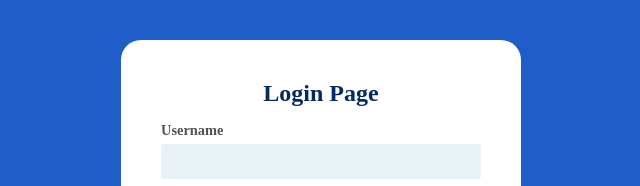
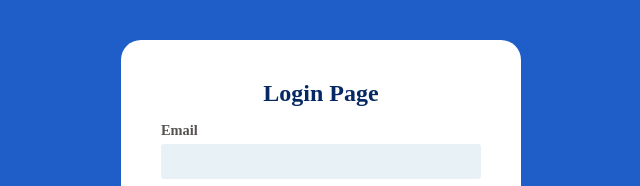
Before and after one commit to Temidayo99/SideHustle_Task3, a plain HTML site: page sign_in.html in a window 1280 px wide. Shown: the top 186 px of the page, 319-959 px from the left. Drawn offline with Linux system fonts and the light colour scheme.

Commit message:
Update sign_in.html

```diff
--- a/sign_in.html
+++ b/sign_in.html
@@ -13,8 +13,8 @@
         <div class="form">
             <h2>Login Page</h2>
 
-            <label for="uname">Username</label>
-            <input type="text" name="uname" required>
+            <label for="email">Email</label>
+            <input type="text" name="email" required>
 
             <label for="password">Password</label>
             <input type="password" name="password" required>
```
